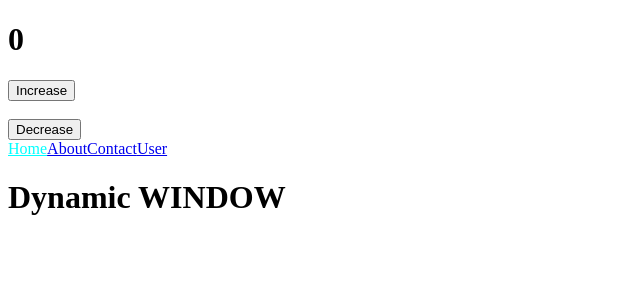
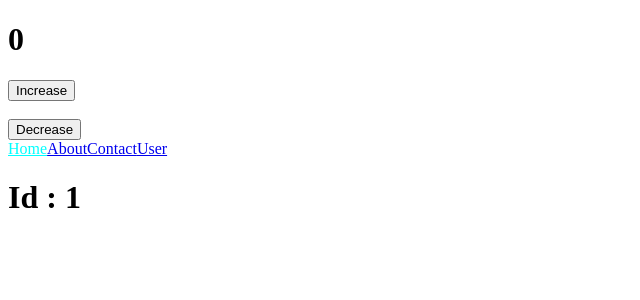
Before and after one commit to elev200806-crypto/React_Final_Thruster, a React (Vite) app in the folder reactRouterAdv/: page /user/1 in a window 1280 px wide. Shown: the top 300 px of the page, without its empty margins (0-640 px from the left). Built offline with nearby package versions, Linux system fonts and the light colour scheme.

Commit message:
useParams bais Operation

```diff
--- a/reactRouterAdv/src/pages/Dynamic.jsx
+++ b/reactRouterAdv/src/pages/Dynamic.jsx
@@ -1,12 +1,14 @@
-import React from
-"react"
-
+import React from "react";
+import { useParams } from "react-router-dom";
 
 const Dynamic = ()=>{
+    // console.log(useParams())
+
+    const {id} = useParams()
 
     return(
         <>
-            <h1>Dynamic WINDOW</h1>
+            <h1>Id : {id}</h1>
         </>
 
     )
```
